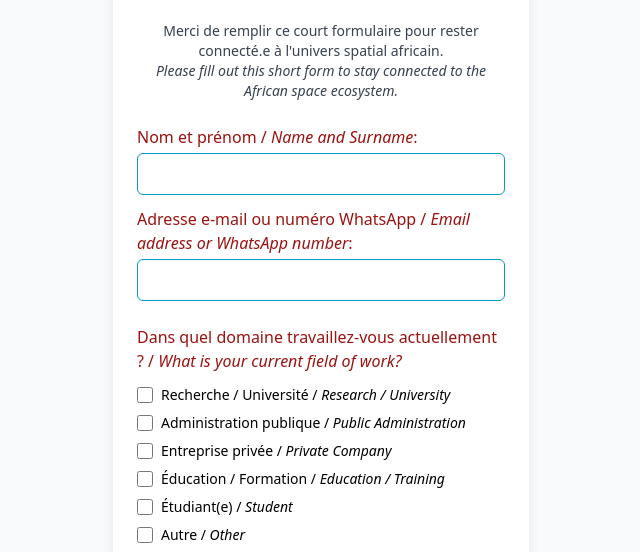
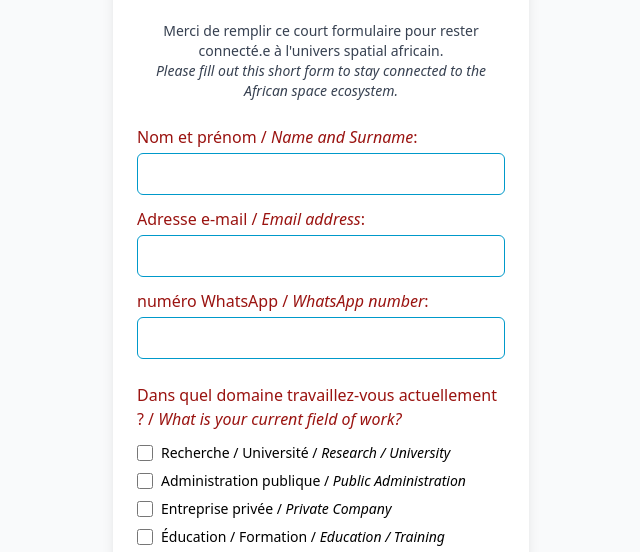
Before and after one commit to jacquemar/otif-feedback, a plain HTML site: page index.html in a window 1280 px wide. Shown: the part 245-797 px from the top of the page, without its empty margins (319-959 px from the left). Drawn offline with nearby package versions, Linux system fonts and the light colour scheme.

Commit message:
modification du formulaire

```diff
--- a/index.html
+++ b/index.html
@@ -71,12 +71,24 @@
 
             <div>
               <label for="contact" class="block text-otifRed font-medium">
-                Adresse e-mail ou numéro WhatsApp / <span class="italic">Email address or WhatsApp number</span>:
+                Adresse e-mail / <span class="italic">Email address</span>:
               </label>
               <input
                 type="text"
-                id="contact"
-                name="contact"
+                id="email"
+                name="email"
+                class="w-full mt-1 px-3 py-2 border border-otifBlue rounded-md focus:outline-none focus:ring-2 focus:ring-otifBlue"
+                required
+              >
+            </div>
+            <div>
+              <label for="contact" class="block text-otifRed font-medium">
+                numéro WhatsApp / <span class="italic">WhatsApp number</span>:
+              </label>
+              <input
+                type="text"
+                id="whatsapp"
+                name="whatsapp"
                 class="w-full mt-1 px-3 py-2 border border-otifBlue rounded-md focus:outline-none focus:ring-2 focus:ring-otifBlue"
                 required
               >
--- a/script.js
+++ b/script.js
@@ -6,7 +6,8 @@ document.addEventListener('DOMContentLoaded', function() {
 
         // Récupérer les valeurs du formulaire
         const nomPrenom = document.getElementById('name').value;
-        const contact = document.getElementById('contact').value;
+        const email = document.getElementById('email').value;
+        const whatsapp = document.getElementById('whatsapp').value;
 
         // Récupérer les domaines d'activité sélectionnés
         const domaines = [];
@@ -46,7 +47,8 @@ document.addEventListener('DOMContentLoaded', function() {
         // Créer l'objet de données
         const donnees = {
             nomPrenom,
-            contact,
+            email,
+            whatsapp,
             domaines,
             interets,
             notifications
```
